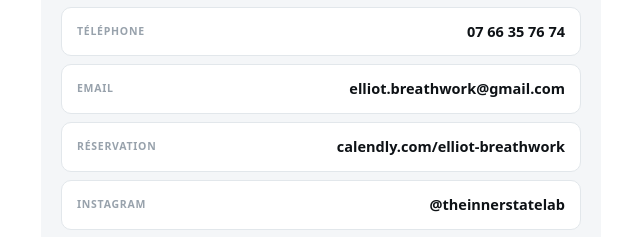
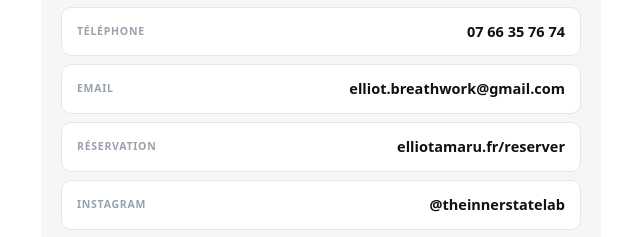
Before and after one commit to elliotbreathwork-tech/manuel-du-souffle, a plain HTML site: page index.html in a window 1280 px wide. Shown: the part 5620-5857 px from the top of the page, 319-959 px from the left. Drawn offline with Linux system fonts and the light colour scheme.

Commit message:
Réservation : le lien mène au calendrier de elliotamaru.fr

```diff
--- a/index.html
+++ b/index.html
@@ -407,7 +407,7 @@
     <div class="contact">
       <a href="tel:+33766357674"><span class="k">Téléphone</span><span class="v">07 66 35 76 74</span></a>
       <a href="mailto:elliot.breathwork@gmail.com"><span class="k">Email</span><span class="v">elliot.breathwork@gmail.com</span></a>
-      <a href="https://calendly.com/elliot-breathwork" target="_blank" rel="noopener"><span class="k">Réservation</span><span class="v">calendly.com/elliot-breathwork</span></a>
+      <a href="https://elliotamaru.fr/reserver/?utm_source=landing&amp;utm_medium=manuel-du-souffle" target="_blank" rel="noopener"><span class="k">Réservation</span><span class="v">elliotamaru.fr/reserver</span></a>
       <a href="https://www.instagram.com/theinnerstatelab/" target="_blank" rel="noopener"><span class="k">Instagram</span><span class="v">@theinnerstatelab</span></a>
     </div>
     <p class="addr">Studio : 58 boulevard Bompard, 13007 Marseille. Le portail avec le panneau « Ne pas stationner », collé à la pizzeria Les deux frangins.</p>
```
